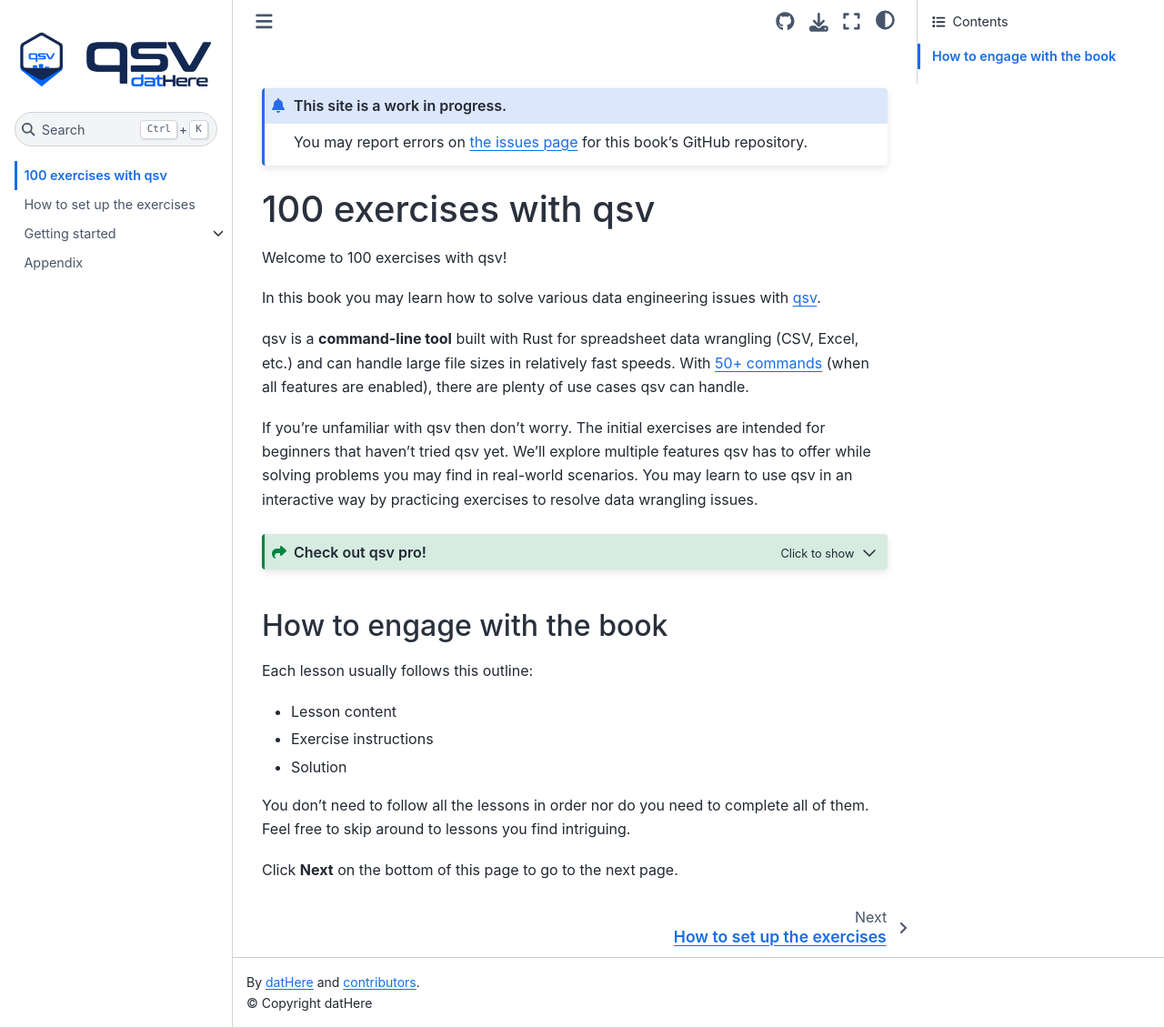
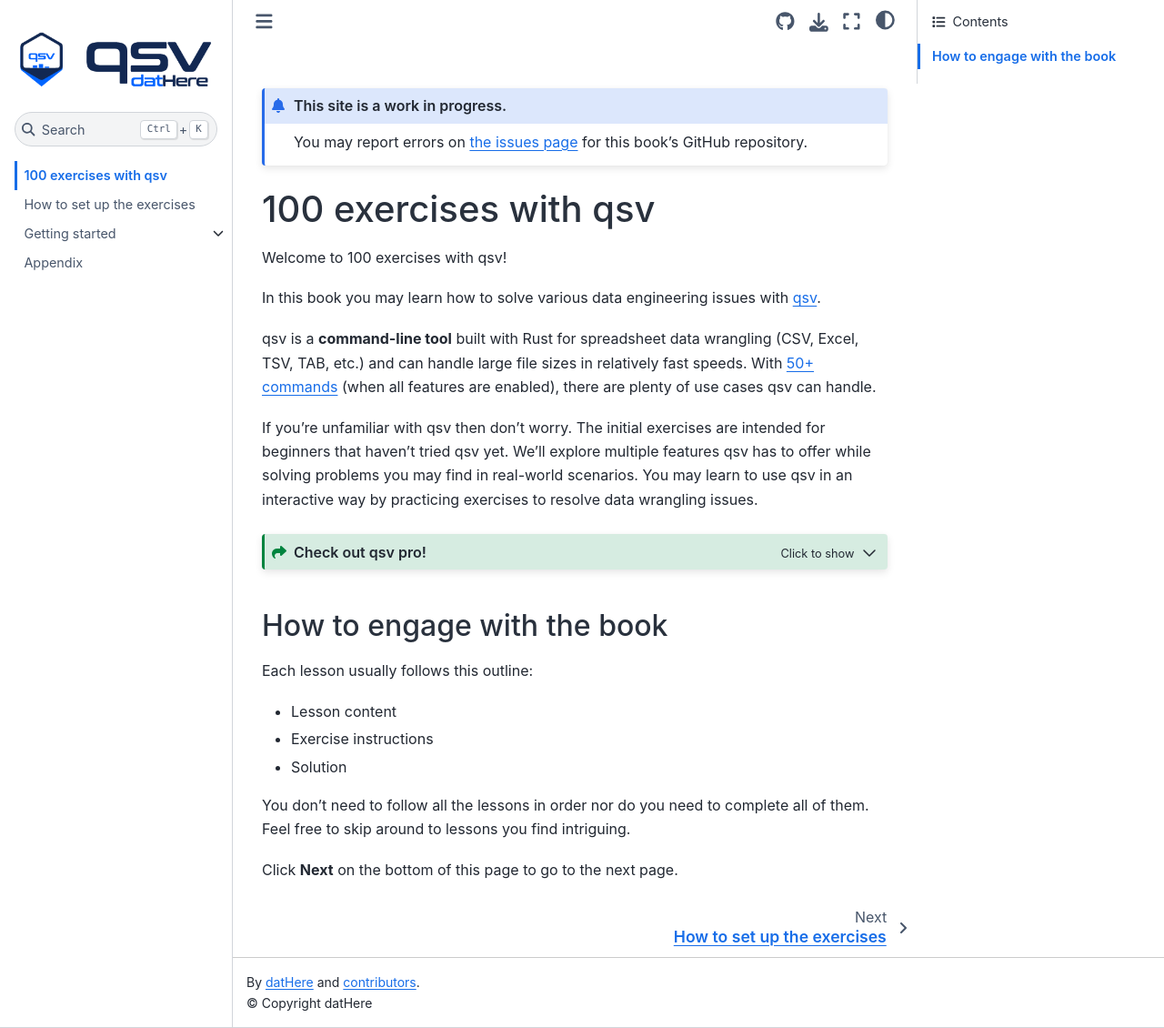
Before and after one commit to dathere/100.dathere.com, a Jupyter Book: the page built from index.md, in a window 1280 px wide and 1130 px high. Shown: the whole window at 91% size. Built offline with Jupyter Book 1.0.4 settings and Sphinx 7.4.7 and the Sphinx Book theme 1.1.4, drawn with Linux system fonts in a browser that asks for light colours.

Commit message:
feat: add multi-shell completions & supported spreadsheet types

```diff
--- a/index.md
+++ b/index.md
@@ -9,7 +9,7 @@
 
 In this book you may learn how to solve various data engineering issues with [qsv](https://github.com/jqnatividad/qsv).
 
-qsv is a **command-line tool** built with Rust for spreadsheet data wrangling (CSV, Excel, etc.) and can handle large file sizes in relatively fast speeds. With [50+ commands](https://github.com/jqnatividad/qsv?tab=readme-ov-file#available-commands) (when all features are enabled), there are plenty of use cases qsv can handle.
+qsv is a **command-line tool** built with Rust for spreadsheet data wrangling (CSV, Excel, TSV, TAB, etc.) and can handle large file sizes in relatively fast speeds. With [50+ commands](https://github.com/jqnatividad/qsv?tab=readme-ov-file#available-commands) (when all features are enabled), there are plenty of use cases qsv can handle.
 
 If you're unfamiliar with qsv then don't worry. The initial exercises are intended for beginners that haven't tried qsv yet. We'll explore multiple features qsv has to offer while solving problems you may find in real-world scenarios. You may learn to use qsv in an interactive way by practicing exercises to resolve data wrangling issues.
 
```
Also changed, not shown: exercises-setup.md (+8 -11 lines).
